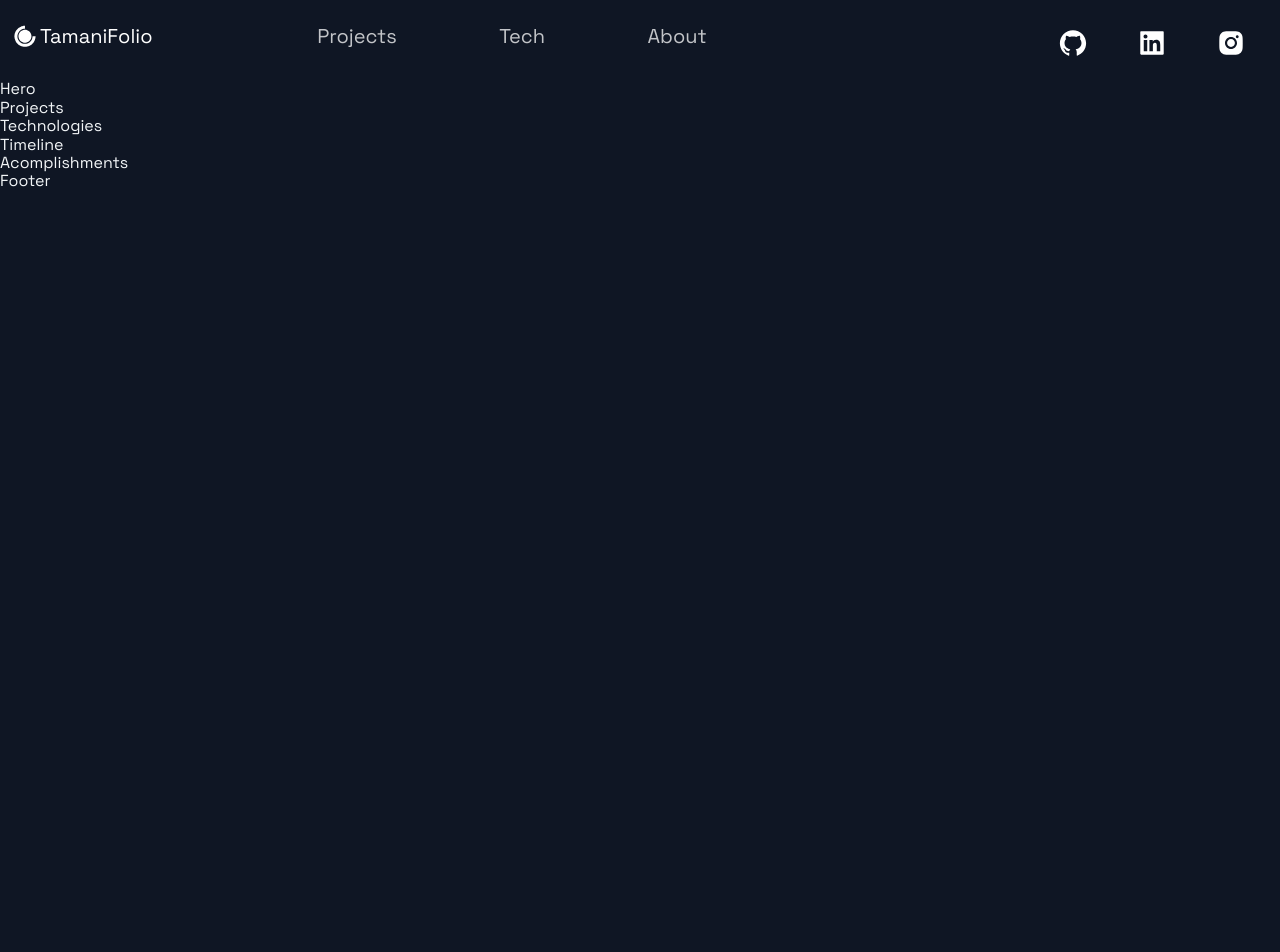
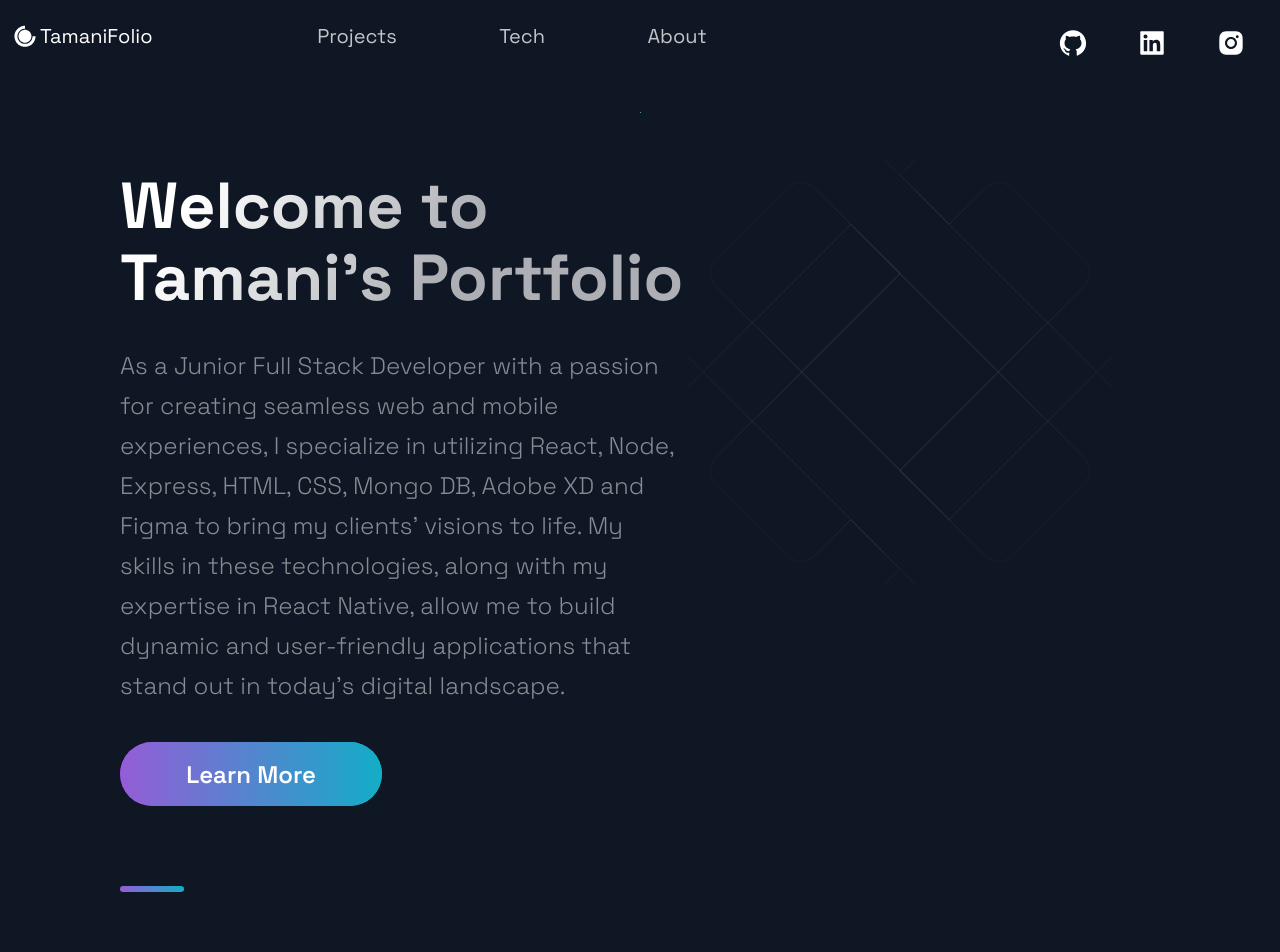
Before and after one commit to TamaniPhiri/TroiPortfolio, a Next.js app: page / in a window 1280 px wide. Shown: the top 952 px of the page. Before the commit the page ends 800 px from the top, so only its background shows below. Built offline with nearby package versions, Linux system fonts and the light colour scheme.

Commit message:
done project section

```diff
--- a/src/components/Hero/Hero.js
+++ b/src/components/Hero/Hero.js
@@ -5,9 +5,18 @@ import Button from '../../styles/GlobalComponents/Button';
 import { LeftSection } from './HeroStyles';
 
 const Hero = (props) => (
-  <div>
-    Hero
-  </div>
+  <Section row nopadding>
+      <LeftSection>
+        <SectionTitle main center>
+          Welcome to<br/>
+          Tamani's Portfolio
+        </SectionTitle>
+        <SectionText>
+        As a Junior Full Stack Developer with a passion for creating seamless web and mobile experiences, I specialize in utilizing React, Node, Express, HTML, CSS, Mongo DB, Adobe XD and Figma to bring my clients' visions to life. My skills in these technologies, along with my expertise in React Native, allow me to build dynamic and user-friendly applications that stand out in today's digital landscape.
+        </SectionText>
+        <Button onClick={()=>window.location='https://www.linkedin.com/in/tamani-phiri-389b16256/'}>Learn More</Button>
+      </LeftSection>
+  </Section>
 );
 
 export default Hero;
--- a/src/components/Projects/Projects.js
+++ b/src/components/Projects/Projects.js
@@ -3,11 +3,53 @@ import React from 'react';
 import { BlogCard, CardInfo, ExternalLinks, GridContainer, HeaderThree, Hr, Tag, TagList, TitleContent, UtilityList, Img } from './ProjectsStyles';
 import { Section, SectionDivider, SectionTitle } from '../../styles/GlobalComponents';
 import { projects } from '../../constants/constants';
+{/*}
+const projectDemo=[
+  {
+  title:'Project 1',
+  description:'Description about project having multiple words'
+  },{
+  title:'Project 2',
+  description:'Description about project having multiple words'
+  },{
+  title:'Project 3',
+  description:'Description about project having multiple words'
+  },{
+  title:'Project 4',
+  description:'Description about project having multiple words'
+  }];
+*/}
+
 
 const Projects = () => (
-  <div>
-    Projects
-  </div>
+  <Section nopadding id="projects">
+    <SectionDivider/>
+      <SectionTitle main>Projects</SectionTitle>
+        <GridContainer>
+            {projects.map(({id, image,title, description, tags, source, visit}) =>(
+                <BlogCard key={id}>
+                  <Img src={image}/>
+                  <TitleContent>
+                    <HeaderThree>{title}</HeaderThree>
+                    <Hr/>
+                  </TitleContent>
+                  <CardInfo>{description}</CardInfo>
+                    <div>
+                      <TitleContent>Stack</TitleContent>
+                      <TagList>
+                        {tags.map((tag,i)=>(
+                          <Tag key={i}>{tag}</Tag>
+                        ))}
+                      </TagList>
+                    </div>
+                    <UtilityList>
+                      <ExternalLinks href={visit}>Code</ExternalLinks>
+                      <ExternalLinks href={source}>Source</ExternalLinks>
+                    </UtilityList>
+                </BlogCard>
+            ))}
+        </GridContainer>
+  </Section>
 );
 
 export default Projects;
--- a/src/pages/index.js
+++ b/src/pages/index.js
@@ -10,10 +10,10 @@ import { Section } from '../styles/GlobalComponents';
 const Home = () => {
   return (
     <Layout>
-      {/* <Section grid> */}
+       <Section grid>
         <Hero />
-        {/* <BgAnimation /> */}
-      {/* </Section> */}
+         <BgAnimation />
+       </Section>
       <Projects />
       <Technologies />
       <Timeline />
```
